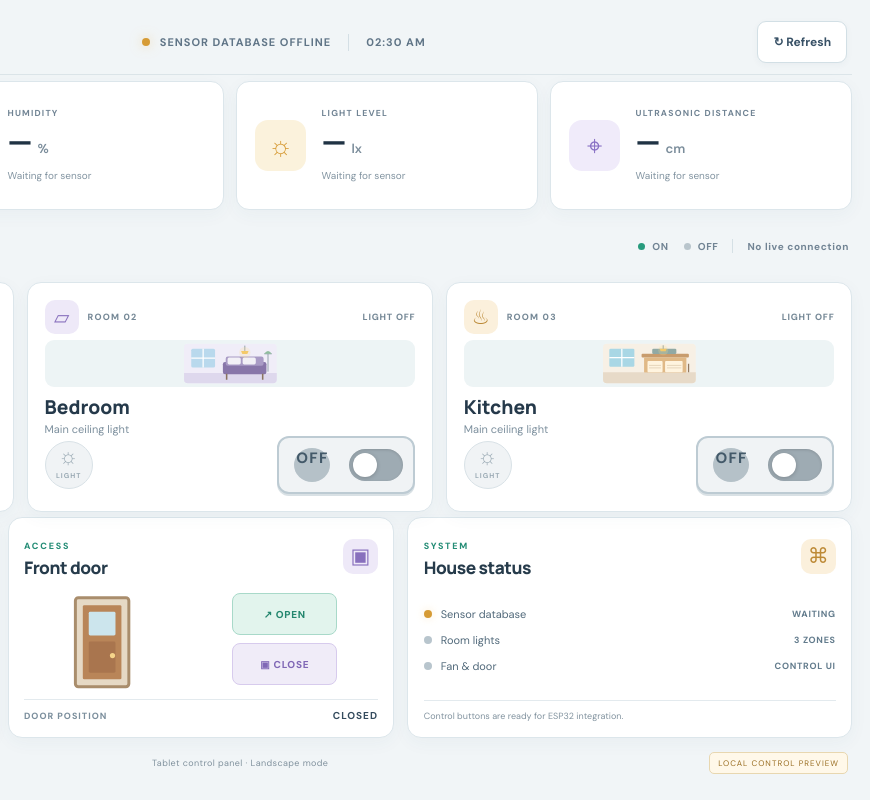
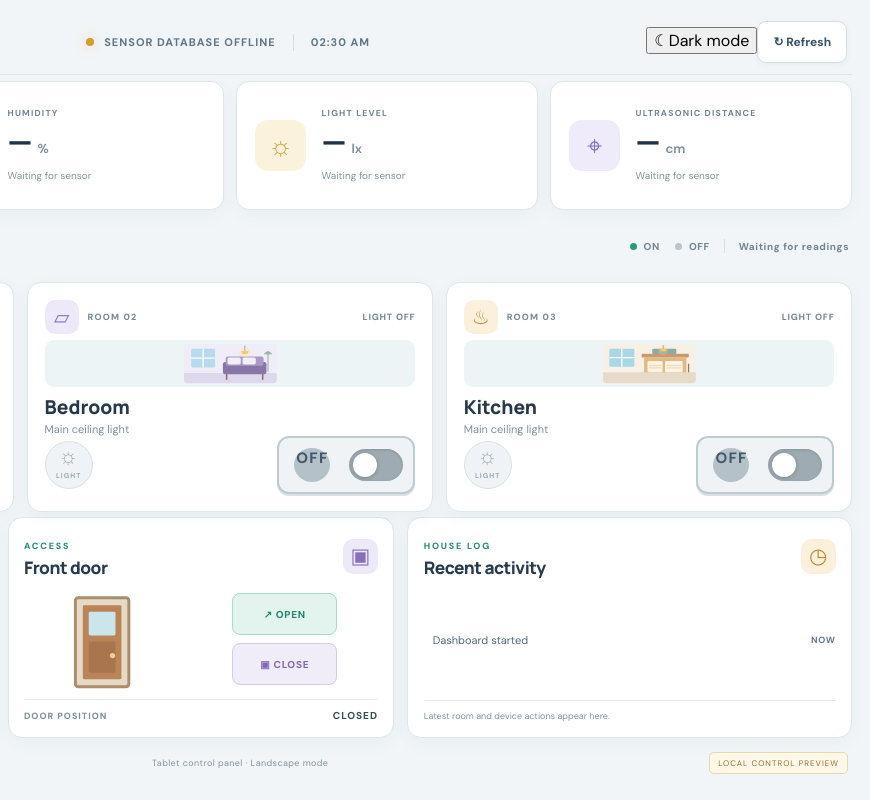
Before and after one commit to mstoel/life-monitor, a plain HTML site: page index.html in a window 1280 px wide. Shown: the full height of the page, 410-1280 px from the left. Drawn offline with Linux system fonts and the light colour scheme; no server answers.

Commit message:
Add theme toggle and recent activity panel

```diff
--- a/index.html
+++ b/index.html
@@ -12,7 +12,7 @@
     <header class="topbar">
       <a class="brand" href="#" aria-label="Life Monitor home"><span class="brand-mark">L<span>·</span></span><span><b>LIFE MONITOR</b><small>SMART HOUSE CONTROL</small></span></a>
       <div class="house-state"><span class="pulse"></span><span id="connectionText">CONNECTING TO SENSORS</span><span class="state-divider"></span><span id="clock">--:--</span></div>
-      <button class="refresh-button" id="refreshButton" type="button" aria-label="Refresh sensor data">↻ <span>Refresh</span></button>
+      <div class="header-actions"><button class="theme-button" id="themeToggle" type="button" aria-label="Switch to dark mode"><span id="themeIcon">☾</span><span id="themeLabel">Dark mode</span></button><button class="refresh-button" id="refreshButton" type="button" aria-label="Refresh sensor data">↻ <span>Refresh</span></button></div>
     </header>
 
     <section class="sensor-strip" aria-label="Live sensor readings">
@@ -58,10 +58,10 @@
         <div class="panel-foot"><span>DOOR POSITION</span><strong id="doorStatus">CLOSED</strong></div>
       </article>
 
-      <article class="control-panel system-panel">
-        <div class="panel-heading"><div><span class="eyebrow">SYSTEM</span><h2>House status</h2></div><div class="system-symbol">⌘</div></div>
-        <div class="system-list"><div><span class="system-indicator" id="dbIndicator"></span><span>Sensor database</span><b id="dbStatus">CONNECTING</b></div><div><span class="system-indicator neutral"></span><span>Room lights</span><b>3 ZONES</b></div><div><span class="system-indicator neutral"></span><span>Fan & door</span><b>CONTROL UI</b></div></div>
-        <div class="system-note">Control buttons are ready for ESP32 integration.</div>
+      <article class="control-panel system-panel activity-panel">
+        <div class="panel-heading"><div><span class="eyebrow">HOUSE LOG</span><h2>Recent activity</h2></div><div class="system-symbol">◷</div></div>
+        <div class="system-list activity-list" id="activityList" aria-live="polite"><div class="activity-entry"><span class="activity-dot"></span><span>Dashboard started</span><b>NOW</b></div></div>
+        <div class="system-note">Latest room and device actions appear here.</div>
       </article>
     </section>
 
```
